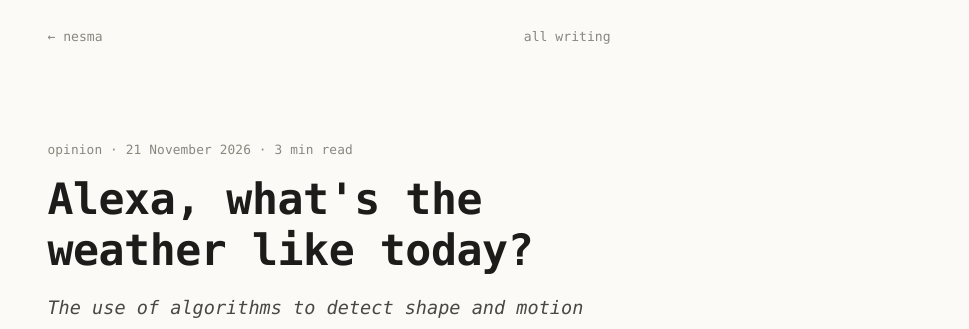
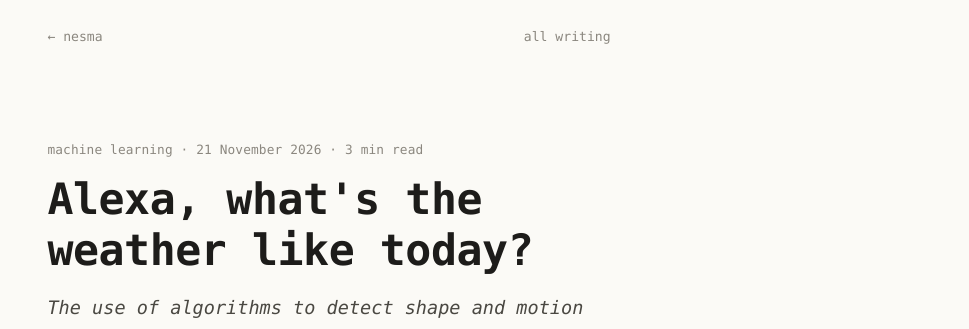
Before and after one commit to itsnesma/itsnesma.github.io, a Jekyll site: the page built from _posts/2026-11-21-alexa-whats-the-weather.md, in a window 1280 px wide and 900 px high. Shown: the top 329 px of the window, without its empty margins (311-1280 px from the left). Built offline with Jekyll 4.4.1, drawn with Linux system fonts in a browser that asks for light colours; some web fonts are replaced.

Commit message:
Update 2026-11-21-alexa-whats-the-weather.md

```diff
--- a/_posts/2026-11-21-alexa-whats-the-weather.md
+++ b/_posts/2026-11-21-alexa-whats-the-weather.md
@@ -1,6 +1,6 @@
 ---
 title: "Alexa, what's the weather like today?"
-type: opinion
+type: machine learning
 summary: "The use of algorithms to detect shape and motion of clouds to forecast severe thunderstorms and cyclones that may have fatal impact on a macrolevel."
 ---
 
```
